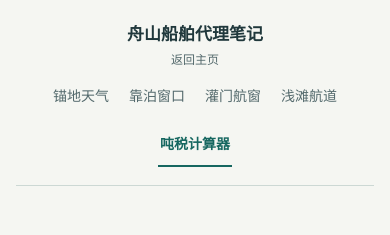
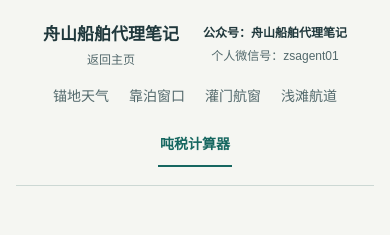
Before and after one commit to qianlingbo/zhoushan-anchorage-mio, a plain HTML site: page dues/index.html in a window 390 px wide. Shown: the top 235 px of the page. Drawn offline with nearby package versions, Linux system fonts and the light colour scheme.

Commit message:
style: place tool contact details in header whitespace

```diff
--- a/assets/tool-navigation.js
+++ b/assets/tool-navigation.js
@@ -20,6 +20,16 @@
   back.textContent = '返回主页';
   home.append(back);
   navigation.append(home);
+
+  const contact = document.createElement('aside');
+  contact.className = 'tool-site-contact';
+  contact.setAttribute('aria-label', '公众号与个人微信联系方式');
+  for (const text of ['公众号：舟山船舶代理笔记', '个人微信号：zsagent01']) {
+    const line = document.createElement('span');
+    line.textContent = text;
+    contact.append(line);
+  }
+  navigation.append(contact);
 
   const links = document.createElement('div');
   links.className = 'tool-site-links';
--- a/assets/tool-polish.css
+++ b/assets/tool-polish.css
@@ -27,7 +27,8 @@ body.tool-page :is(.workspace,.details-grid,.form-row,.below-grid) > * { min-wid
 
 .tool-page .tool-site-nav {
   box-sizing:border-box;
-  display:flex;
+  display:grid;
+  grid-template-columns:auto minmax(0,1fr) auto;
   align-items:center;
   justify-content:space-between;
   flex-wrap:wrap;
@@ -49,6 +50,8 @@ body.tool-page :is(.workspace,.details-grid,.form-row,.below-grid) > * { min-wid
   text-decoration:none;
 }
 .tool-page .tool-site-home span { margin-top:3px; color:var(--tool-muted); font-size:12px; font-weight:400; }
+.tool-page .tool-site-contact { display:flex; flex-direction:column; justify-self:center; gap:4px; margin:0; color:var(--tool-muted); font-size:12px; line-height:1.6; }
+.tool-page .tool-site-contact span:first-child { color:var(--tool-text); font-weight:600; }
 .tool-page .tool-site-links { display:flex; align-items:center; justify-content:center; flex-wrap:wrap; gap:8px 22px; }
 .tool-page .tool-site-links a {
   display:inline-flex;
@@ -76,6 +79,7 @@ body.tool-page :is(.workspace,.details-grid,.form-row,.below-grid) > * { min-wid
 .tool-page :is(.agent-skill-card>code,.install-command) { white-space:normal; overflow-wrap:anywhere; }
 .tool-page :is(.skill-panel,.hero-stamp) { box-shadow:none; transform:none; }
 .tool-page :is(.contact-float,.contact-corner,.contact-card) {
+  display:none;
   position:static;
   inset:auto;
   float:none;
@@ -134,7 +138,7 @@ body.tool-page :is(.workspace,.details-grid,.form-row,.below-grid) > * { min-wid
   :root:not([data-theme]) .tool-page[data-tool="kaobo"] { --tool-text:#e1ebe7; --tool-muted:#b1c4bd; --tool-accent:#81cfb7; --tool-line:#40514a; }
 }
 @media (max-width:900px) {
-  .tool-page .tool-site-nav { width:calc(100% - 32px); justify-content:center; text-align:center; gap:8px; }
+  .tool-page .tool-site-nav { display:flex; width:calc(100% - 32px); justify-content:center; text-align:center; gap:8px 24px; }
   .tool-page .tool-site-links { gap:6px 16px; }
   .tool-page[data-tool="dues"] :is(.workspace,.details-grid) { grid-template-columns:minmax(0,1fr); }
 }
--- a/dues/index.html
+++ b/dues/index.html
@@ -12,8 +12,8 @@
   <link rel="stylesheet" href="./styles.css?v=20260926-1">
   <link rel="stylesheet" href="https://fonts.googleapis.com/css2?family=DM+Mono:wght@400;500&family=Manrope:wght@400;500;600;700;800&family=Noto+Sans+SC:wght@400;500;700;900&display=swap" media="print" onload="this.media='all'">
   <noscript><link rel="stylesheet" href="https://fonts.googleapis.com/css2?family=DM+Mono:wght@400;500&family=Manrope:wght@400;500;600;700;800&family=Noto+Sans+SC:wght@400;500;700;900&display=swap"></noscript>
-  <link rel="stylesheet" href="/assets/tool-polish.css?v=20261029" />
-  <script src="/assets/tool-navigation.js?v=20261029" defer></script>
+  <link rel="stylesheet" href="/assets/tool-polish.css?v=20261029-contact" />
+  <script src="/assets/tool-navigation.js?v=20261029-contact" defer></script>
 </head>
 <body>
   <div class="page-shell">
```
Also changed, not shown: guanmen/index.html (+2 -2 lines), kaobo/index.html (+2 -2 lines), tide/index.html (+1 -1 lines), weather/index.html (+2 -2 lines), 1 other file.
